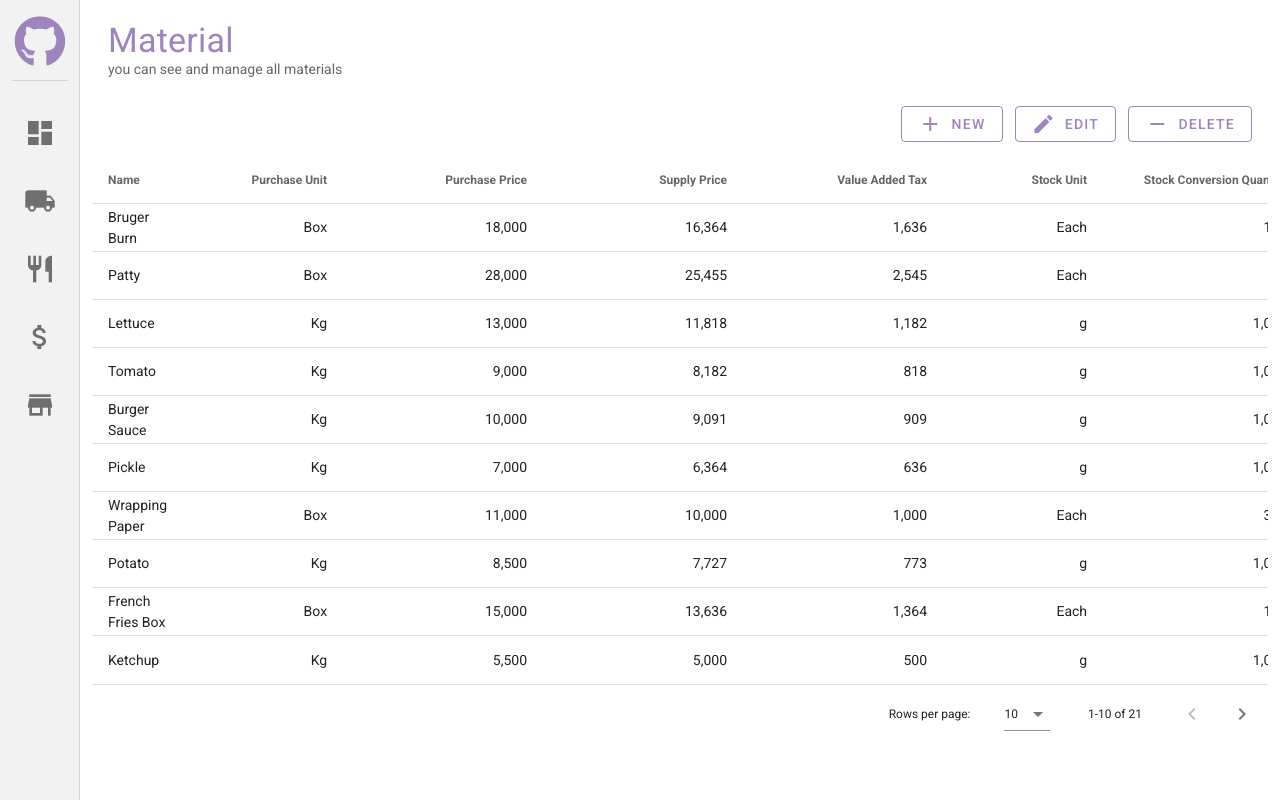
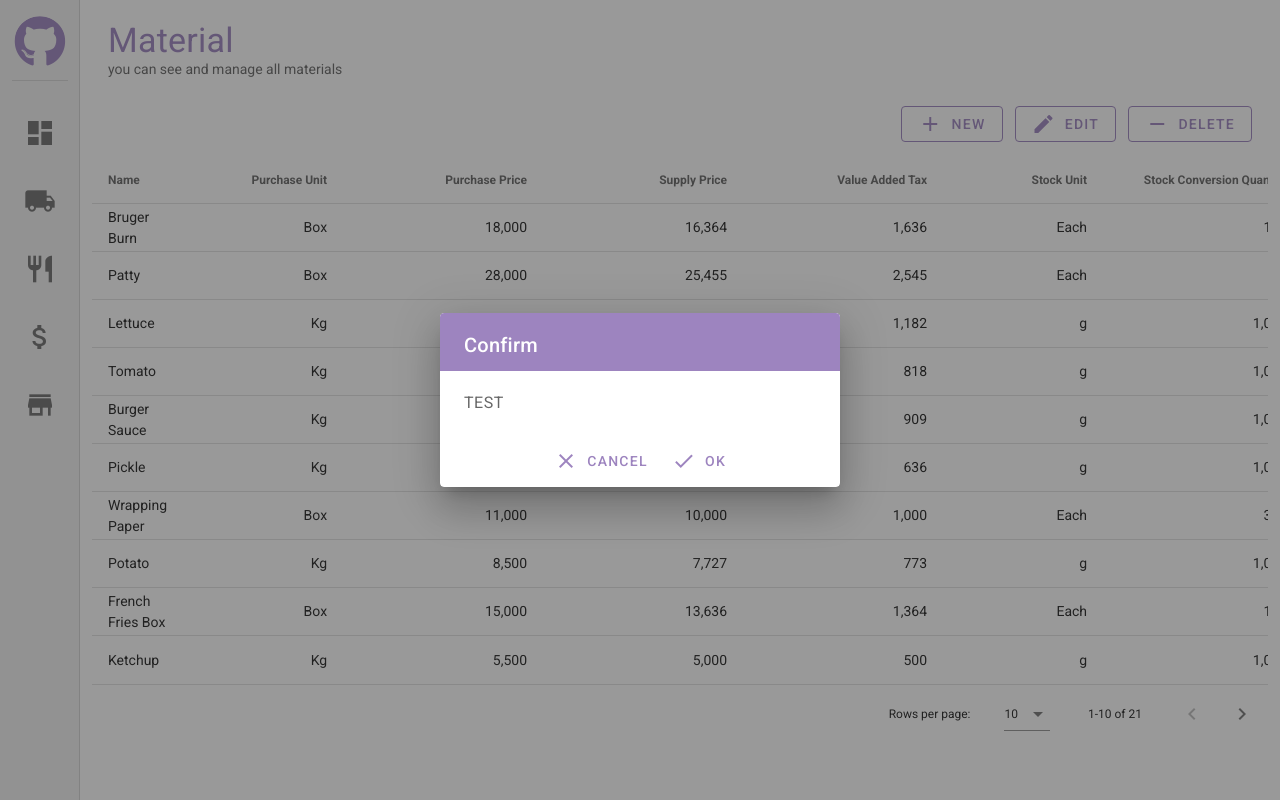
Before and after one commit to Ohmry/food-management-system, a Vue app: page /material in a window 1280 px wide. Built offline with nearby package versions, Linux system fonts and the light colour scheme.

Commit message:
created AppConfirm - using "this.$confirm()" in component which you need open confirm   dialog

```diff
--- a/src/components/Common/AppButton.vue
+++ b/src/components/Common/AppButton.vue
@@ -1,6 +1,7 @@
 <template>
-  <v-btn style="color: #9D84BF"
+  <v-btn
     @click="onClick"
+    :style="buttonStyle"
     :outlined="outlined"
     :depressed="depressed"
     :color="color"
@@ -13,6 +14,12 @@
 <script>
 export default {
   props: ['text', 'icon', 'outlined', 'depressed', 'color'],
+  data: () => ({
+    buttonStyle: {
+      color: '#9D84BF',
+      backgroundColor: 'transparent'
+    }
+  }),
   methods: {
     onClick (e) {
       this.$emit('click', e)
--- a/src/components/Common/AppConfirm/AppConfirm.vue
+++ b/src/components/Common/AppConfirm/AppConfirm.vue
@@ -1,38 +1,71 @@
 <template>
-  <v-dialog v-model="visible">
+  <v-dialog
+    v-model="visible"
+    persistent
+    @keydown.esc="onClose"
+    max-width="400px"
+  >
     <v-card>
-      <v-card-title v-text="title"></v-card-title>
-      <v-card-text v-text="message"></v-card-text>
+      <v-card-title
+        class="text-h6"
+        style="background-color: #9D84BF; color: white;"
+      >
+        {{ title }}
+      </v-card-title>
+      <v-card-text class="py-5 px-6 text-body-1">
+        {{ message }}
+      </v-card-text>
+      <v-card-actions>
+        <v-spacer></v-spacer>
+        <AppButton text="Cancel" icon="close" depressed @click="onClose" />
+        <AppButton text="Ok" icon="done" depressed @click="onConfirm" />
+        <v-spacer></v-spacer>
+      </v-card-actions>
     </v-card>
   </v-dialog>
 </template>
 
 <script>
-export default {
+import { events } from './events'
+
+const Component = {
+  name: 'AppConfirm',
   data: () => ({
-    title: undefined,
-    message: undefined,
-    visible: false
+    title: '',
+    message: '',
+    visible: false,
+    callback: undefined
   }),
-  watch: {
-    visible (from, to) {
-      console.log(from, to)
-    }
-  },
   methods: {
-    open (params) {
+    onOpen (params) {
       this.title = params.title
       this.message = params.message
       this.visible = true
-      console.log(this)
+      this.callback = params.callback
     },
-    close () {
+    onClose () {
       this.visible = false
+      if (this.callback) {
+        this.callback(false)
+      }
+    },
+    onConfirm () {
+      this.visible = false
+      if (this.callback) {
+        this.callback(true)
+      }
     }
+  },
+  mounted () {
+    if (!document) return
+    events.$on('open', this.onOpen)
+    events.$on('close', () => {
+      this.onClose()
+    })
   }
 }
+
+export default Component
 </script>
 
-<style>
-
-</style>
+<style></style>
--- /dev/null
+++ b/src/components/Common/AppConfirm/events.js
@@ -0,0 +1,5 @@
+import Vue from 'vue'
+
+export const events = new Vue({
+  name: 'AppConfirm'
+})
--- a/src/components/Common/AppConfirm/index.js
+++ b/src/components/Common/AppConfirm/index.js
@@ -1,4 +1,6 @@
 import AppConfirm from './AppConfirm'
+import { events } from './events'
+
 
 export default {
   install (Vue) {
@@ -24,12 +26,12 @@ export default {
             `Callback type must be an function. Caught: ${callbackType}. Expected: function`
           )
         }
-        AppConfirm.methods.open(params)
+        events.$emit('open', params)
       }
     }
 
     confirm.close = () => {
-      AppConfirm.methods.close()
+      events.$emit('close')
     }
 
     Vue.prototype.$confirm = confirm
--- a/src/components/Common/index.js
+++ b/src/components/Common/index.js
@@ -1,7 +1,8 @@
 import Vue from 'vue'
 
 import AppButton from './AppButton'
-import AppConfirm from './AppConfirm'
+import AppConfirmConfig from './AppConfirm'
+import AppConfirm from './AppConfirm/AppConfirm'
 import AppCurrencyField from './AppCurrencyField'
 import AppDialog from './AppDialog'
 import AppNavigator from './AppNavigator'
@@ -9,8 +10,9 @@ import AppSnackBar from './AppSnackBar'
 import ViewTitle from './ViewTitle'
 import ViewSubTitle from './ViewSubTitle'
 
-Vue.use(AppConfirm)
+Vue.use(AppConfirmConfig)
 
+Vue.component('AppConfirm', AppConfirm)
 Vue.component('AppButton', AppButton)
 Vue.component('AppCurrencyField', AppCurrencyField)
 Vue.component('AppDialog', AppDialog)
```
